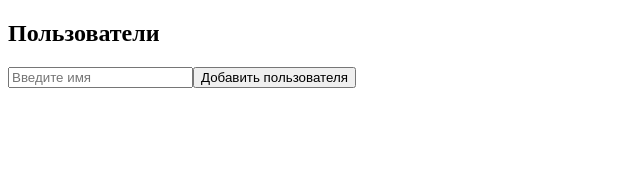
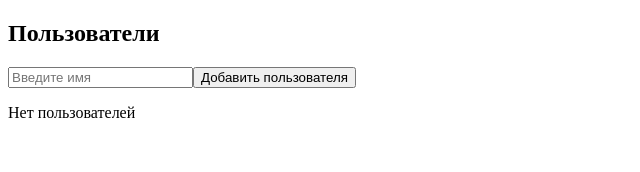
Before and after one commit to GreenXred/Education-lessons, a React (Vite) app in the folder REACT-lessons/: page / in a window 1280 px wide. Shown: the top 172 px of the page, without its empty margins (0-640 px from the left). Built offline with nearby package versions, Linux system fonts and the light colour scheme.

Commit message:
Task 28 completed

```diff
--- a/REACT-lessons/src/lesson-28/components/user.jsx
+++ b/REACT-lessons/src/lesson-28/components/user.jsx
@@ -19,6 +19,8 @@ export default function Users() {
         dispatch(removeUser(id));
     };
 
+    const isEmpty = users.length === 0; // Проверка на пустой список
+
     return (
         <div>
             <h2>Пользователи</h2>
@@ -31,6 +33,9 @@ export default function Users() {
             />
             <button onClick={handleAdd}>Добавить пользователя</button>
 
+            {isEmpty ? (
+                <p>Нет пользователей</p>
+            ) : (
                 <ul>
                     {users.map((user) => (
                         <li key={user.id}>
@@ -39,6 +44,7 @@ export default function Users() {
                         </li>
                     ))}
                 </ul>
+            )}
         </div>
     );
 }
--- a/REACT-lessons/src/lesson-28/features/user/usersSlice.jsx
+++ b/REACT-lessons/src/lesson-28/features/user/usersSlice.jsx
@@ -14,8 +14,11 @@ const usersSlice = createSlice({
             state.list.push(newUser);
         },
         removeUser(state, action) {
-            const idToRemove = action.payload;
-            state.list = state.list.filter((user) => user.id !== idToRemove); // action: { type: 'users/removeUser', payload: 123 } - dispatch(removeUser(123));
+            const id = action.payload;
+            const idx = state.list.findIndex(u => u.id === id);
+            if (idx !== -1) { // если пользователь найден
+                state.list.splice(idx, 1);
+            }
         },
     },
 });
```
Lines whose indentation alone changed are shown as unchanged.
